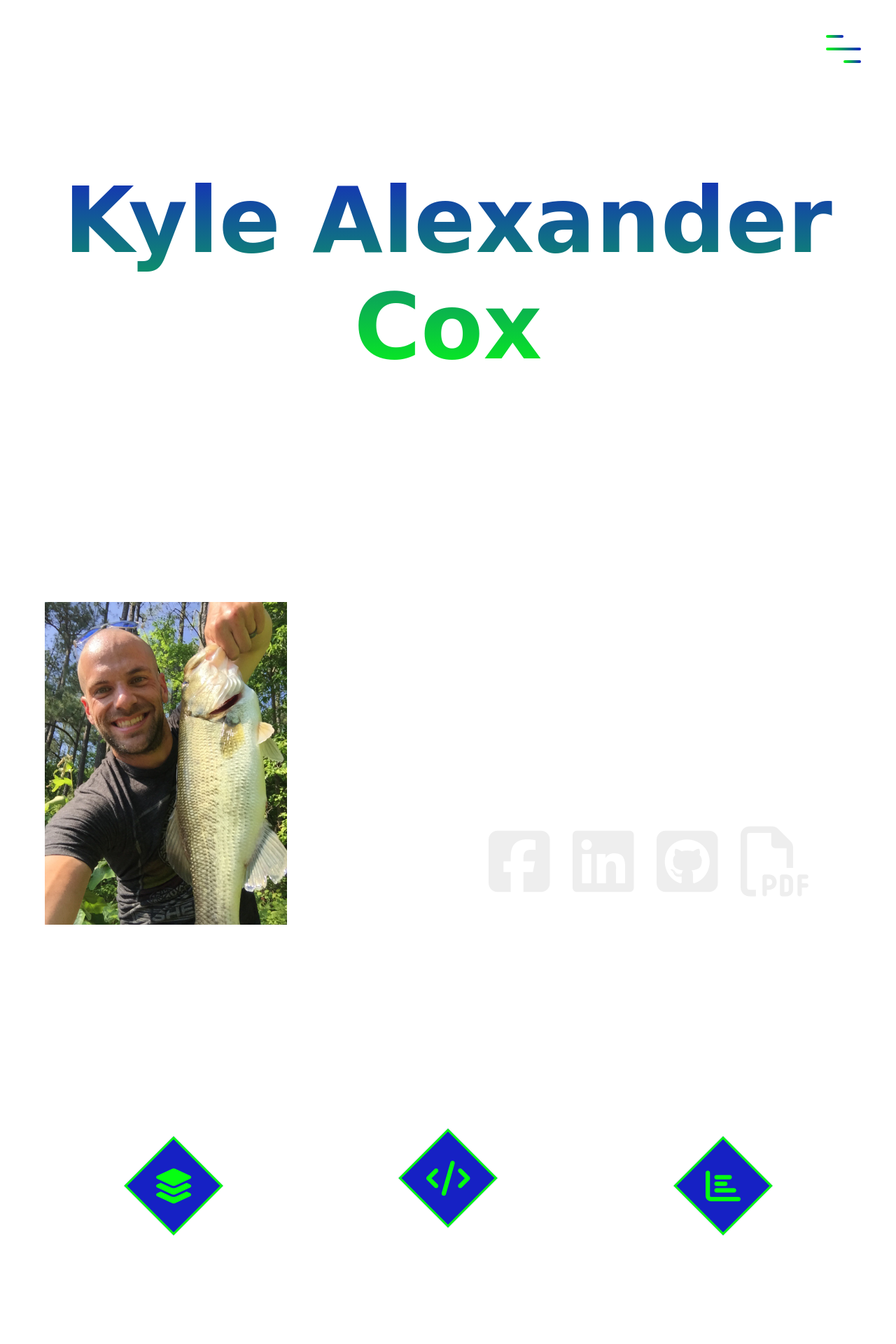
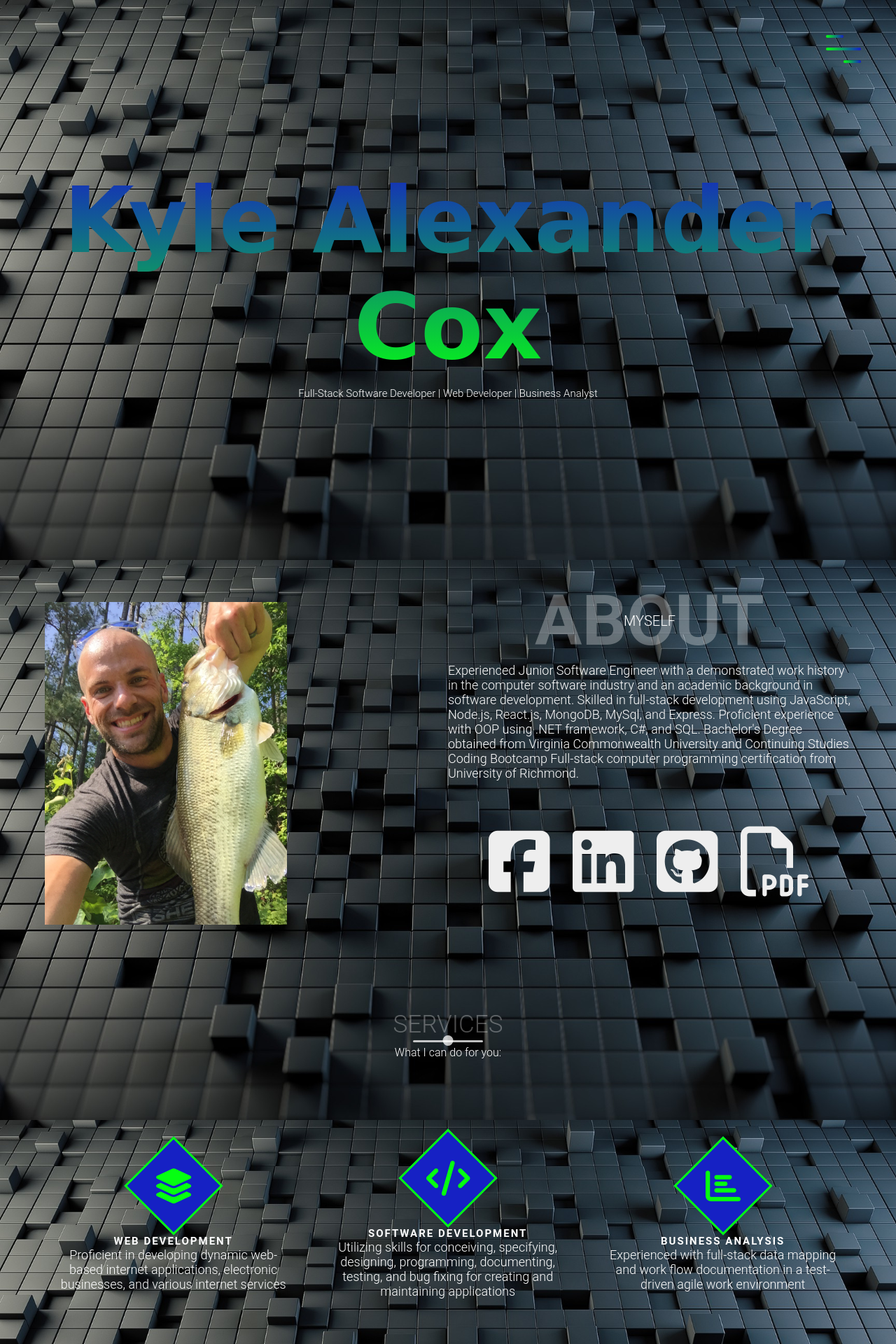
Before and after one commit to kylecox213/Pro-Portfolio, a PHP site: page / in a window 1280 px wide. Shown: the top 1920 px of the page at 70% size. Run offline with PHP 8.4, Linux system fonts and the light colour scheme; some libraries are stand-ins or nearby versions.

Commit message:
continuing bg img edits

```diff
--- a/assets/css/style.css
+++ b/assets/css/style.css
@@ -14,17 +14,17 @@
 
         body {
             height: 100vh;
-            background-image: url("../images/abstract.jpg") no-repeat center center fixed;
+            background-image: url("../images/abstract.jpg");
             -webkit-background-size: cover;
             -moz-background-size: cover;
             -o-background-size: cover;
             background-size: cover;
             height: 100%;
             overflow: hidden;
-            /* background-position: center center;
+            background-position: center center;
             background-attachment: fixed;
             background-repeat: no-repeat;
-            background-size: cover; */
+            background-size: cover;
         }
 
         section {
```
